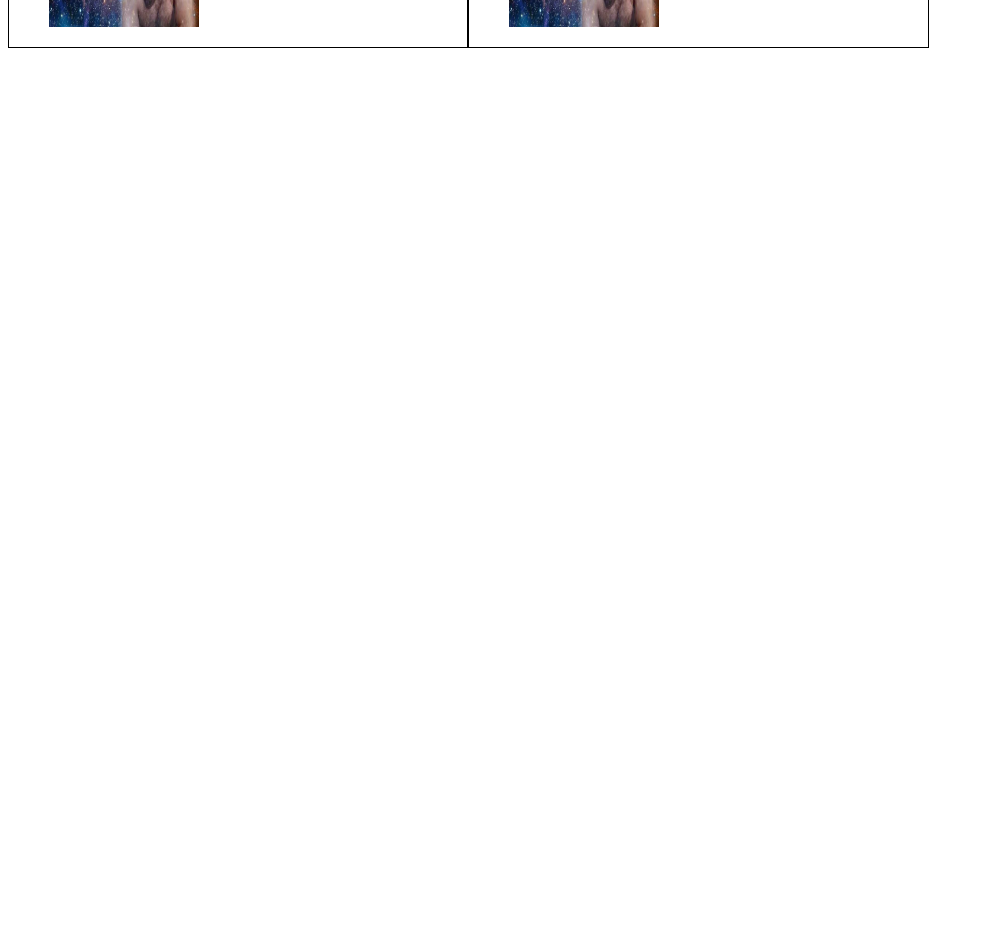
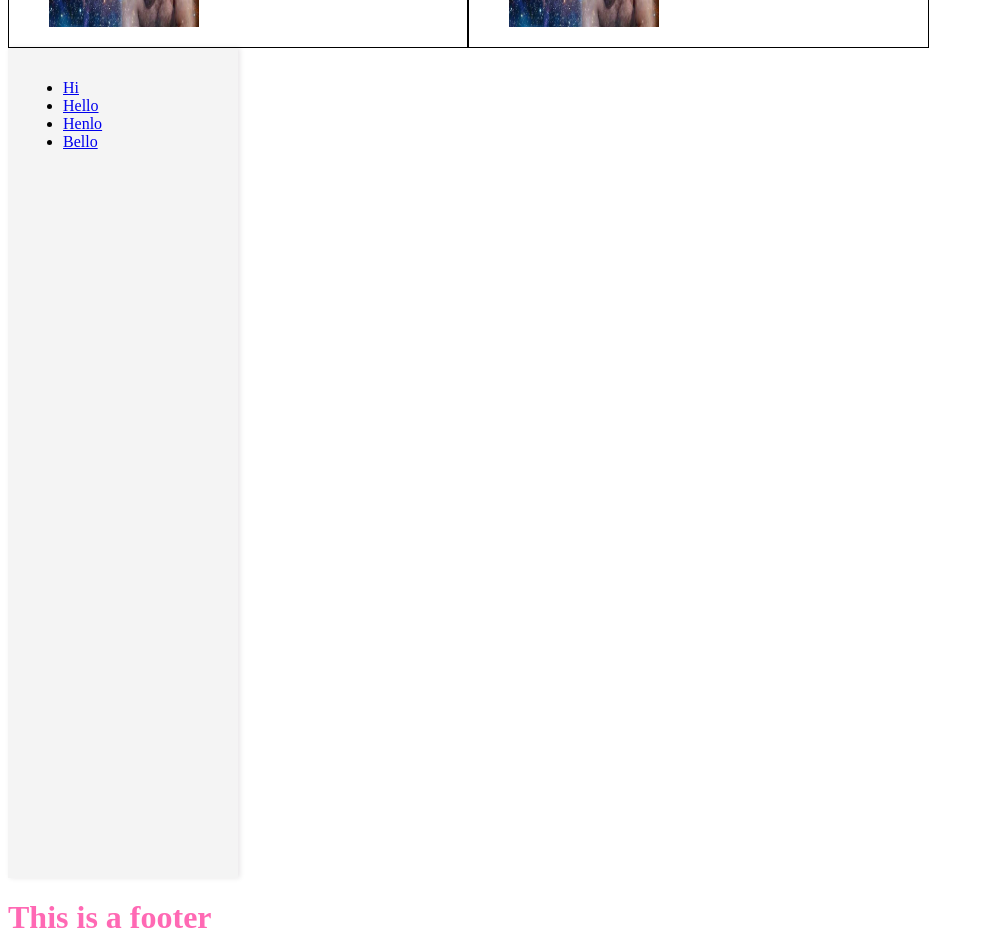
Before and after one commit to EdwardLydford/Web1-Svelte-lab, a SvelteKit app: page / in a window 1280 px wide. Shown: the part 220-1172 px from the top of the page, without its empty margins (0-984 px from the left). Before the commit the page ends 800 px from the top, so only its background shows below. Built offline with nearby package versions, Linux system fonts and the light colour scheme.

Commit message:
added sidebar and footer

```diff
--- a/src/components/Footer.svelte
+++ b/src/components/Footer.svelte
@@ -0,0 +1,13 @@
+<script>
+
+  </script>
+
+  <footer>
+    <h1>This is a footer</h1>
+  </footer>
+
+  <style>
+    h1 {
+      color: hotpink;
+    }
+  </style>
--- a/src/components/Sidebar.svelte
+++ b/src/components/Sidebar.svelte
@@ -0,0 +1,25 @@
+<script>
+
+  </script>
+
+  <div class="Sidebar">
+    <nav>
+      <ul>
+        <li><a href="#some stuff">Hi</a></li>
+        <li><a href="#stuff">Hello</a></li>
+        <li><a href="#more stuff">Henlo</a></li>
+        <li><a href="#even more stuff">Bello</a></li>
+      </ul>
+    </nav>
+  </div>
+
+  <style>
+    .Sidebar {
+      width: 200px;
+      height: 100vh;
+      background-color: #f4f4f4;
+      padding: 15px;
+      box-shadow: 2px 0 5px rgba(32, 1, 28, 0.1);
+    }
+
+  </style>
--- a/src/routes/+page.svelte
+++ b/src/routes/+page.svelte
@@ -1,7 +1,9 @@
 <!--importing card from components below -->
 <script>
 import Card from "../components/Card.svelte";
+    import Footer from "../components/Footer.svelte";
 import Header from "../components/Header.svelte";
+    import Sidebar from "../components/Sidebar.svelte";
 
 
 </script>
@@ -16,13 +18,14 @@ import Header from "../components/Header.svelte";
 <Card />
 <Card />
 </section>
-
-
+<Sidebar/>
+<Footer/>
 
 <!-- more side bar and footer in here-->
 <style>
 
     section{
-        display: flex;
+        display:flex;
+
     }
 </style>
```
